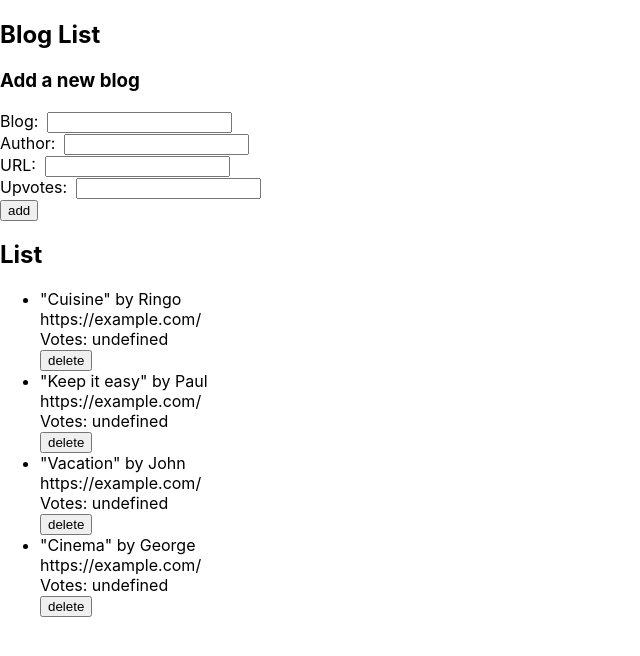
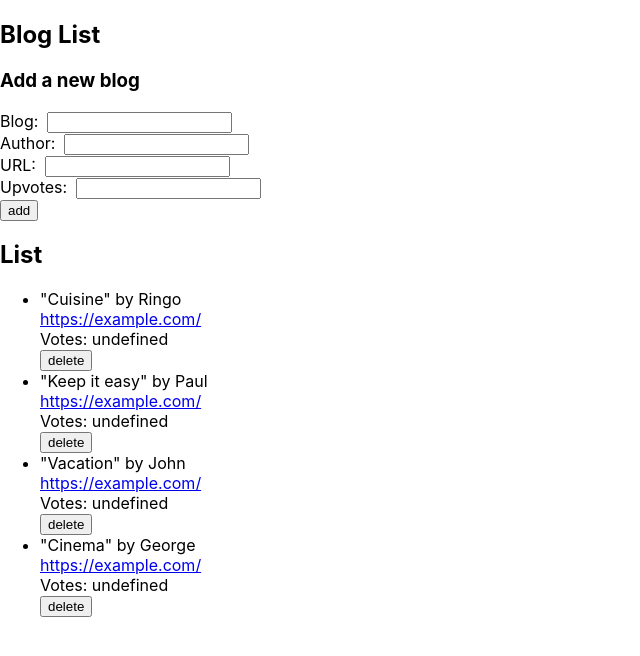
Before and after one commit to ludivinepoussier/fullstackopen, a React (Create React App) app in the folder part-4/bloglist-frontend/: page / in a window 1280 px wide. Shown: the top 656 px of the page, without its empty margins (0-640 px from the left). Built offline with nearby package versions, Linux system fonts and the light colour scheme; data requests are answered from the project's data file.

Commit message:
Link for address web

```diff
--- a/part-4/bloglist-frontend/src/components/Blog.js
+++ b/part-4/bloglist-frontend/src/components/Blog.js
@@ -5,7 +5,7 @@ const Blog = ({ data, removeBlog }) => {
         <li>
             {`"${data.title}" by ${data.author}`}
             <br/>
-            {`${data.address}`}
+            {<a href={data.address} target="_blank">{data.address}</a>}
             <br />
             {`Votes: ${data.upvotes}`}
             <br />
```
